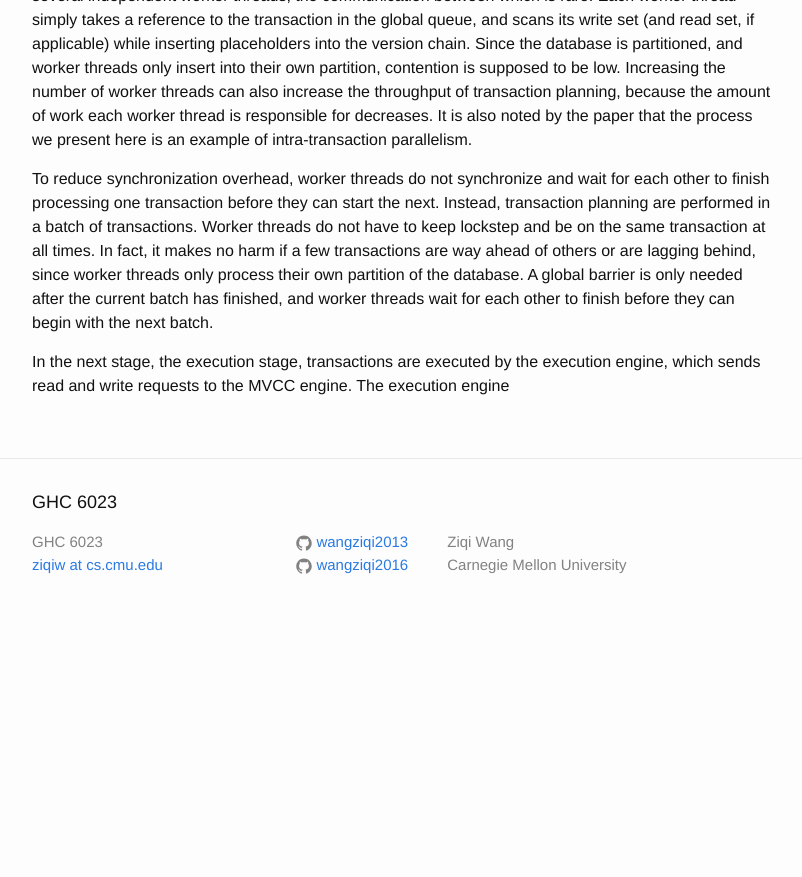
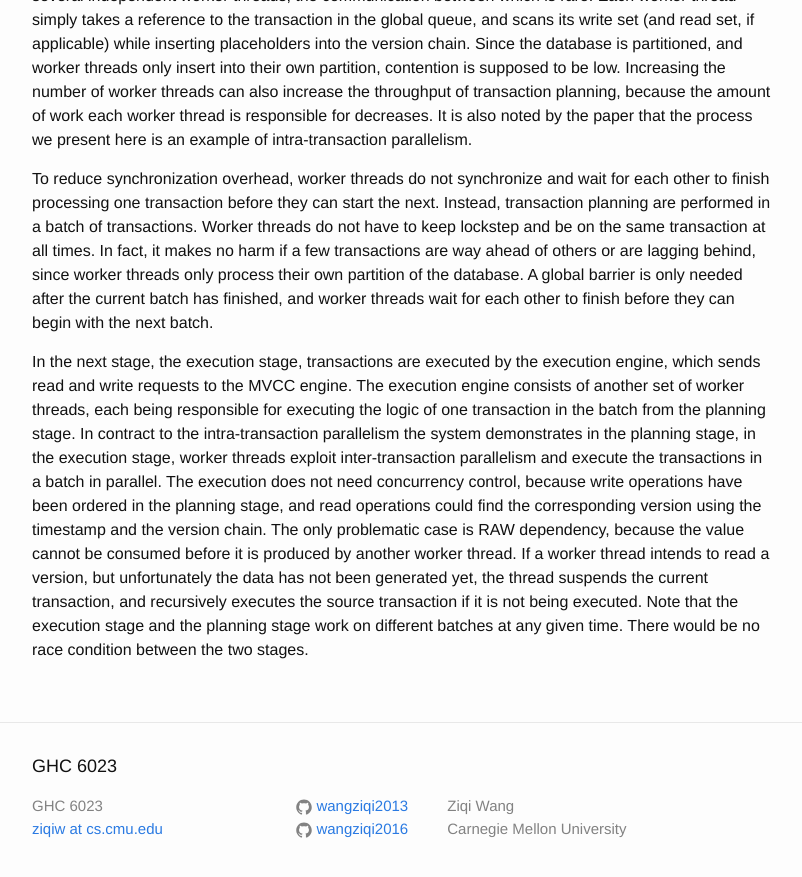
Before and after one commit to wangziqi2013/wangziqi2013.github.io, a Jekyll site: the page built from _posts/2018-06-28-Rethinking-Serializable-MVCC.markdown, in a window 1280 px wide and 900 px high, scrolled down 2542 px. Shown: the top 877 px of the window, without its empty margins (238-1040 px from the left). Built offline with Jekyll 4.4.1, drawn with Linux system fonts in a browser that asks for light colours; before the commit the page ends 3178 px from its top, so only the background shows below that.

Commit message:
Finish execution stage

```diff
--- a/_posts/2018-06-28-Rethinking-Serializable-MVCC.markdown
+++ b/_posts/2018-06-28-Rethinking-Serializable-MVCC.markdown
@@ -106,4 +106,13 @@ or are lagging behind, since worker threads only process their own partition of
 the current batch has finished, and worker threads wait for each other to finish before they can begin with the next batch.
 
 In the next stage, the execution stage, transactions are executed by the execution engine, which sends read and write requests
-to the MVCC engine. The execution engine
+to the MVCC engine. The execution engine consists of another set of worker threads, each being responsible for executing the
+logic of one transaction in the batch from the planning stage. In contract to the intra-transaction parallelism the system
+demonstrates in the planning stage, in the execution stage, worker threads exploit inter-transaction parallelism and
+execute the transactions in a batch in parallel. The execution does not need concurrency control, because write operations
+have been ordered in the planning stage, and read operations could find the corresponding version using the timestamp and
+the version chain. The only problematic case is RAW dependency, because the value cannot be consumed before it is produced
+by another worker thread. If a worker thread intends to read a version, but unfortunately the data has not been generated yet,
+the thread suspends the current transaction, and recursively executes the source transaction if it is not being executed.
+Note that the execution stage and the planning stage work on different batches at any given time. There would be no race condition
+between the two stages.
```
